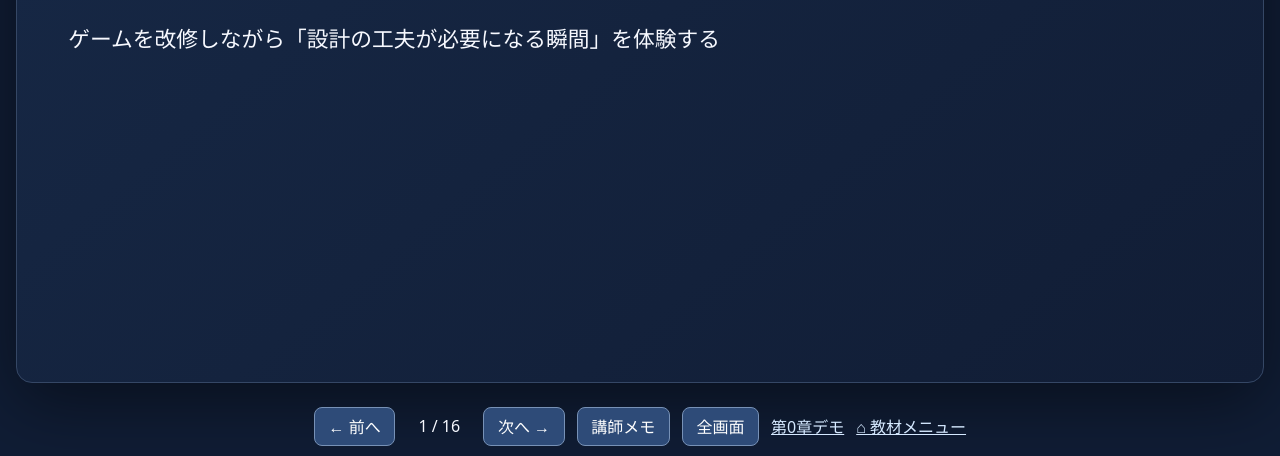
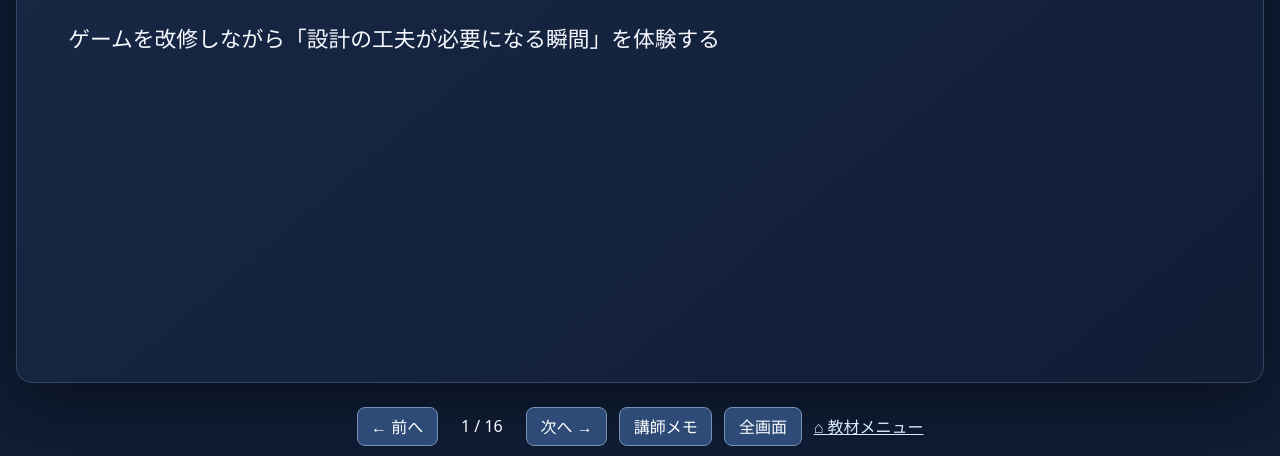
Before and after one commit to Sarajevo001/oop-rpg-workshop, a plain HTML site: page src/public/presentations/chapter0/index.html in a window 1280 px wide. Shown: the part 344-800 px from the top of the page. Drawn offline with Linux system fonts and the light colour scheme.

Commit message:
Remove redundant chapter 0 demo link from slide navigation

```diff
--- a/src/public/presentations/chapter0/index.html
+++ b/src/public/presentations/chapter0/index.html
@@ -90,7 +90,7 @@ target.hp = Math.max(0, target.hp - damage);</div><p class="description">敵ス
 <section class="slide" hidden><div class="kicker">RPG WORKSHOP / chapter0</div><h1>クラスの考え方には歴史がある</h1><div class="detail"><div class="detail-card"><h2>今回の目的</h2><p>この講座は、動作だけでなく追加要求による変更負担を学びます。</p></div><div class="detail-card"><h2>やること</h2><p>クラスの考え方が発展してきた背景を紹介。</p></div><div class="detail-card"><h2>確認するポイント</h2><ul><li>どの要求が追加され、どのオブジェクト・条件・処理を変更する必要があるかを整理してください。</li><li>実行結果とコードの対応も確認しましょう。</li></ul></div></div></section>
 <section class="slide" aria-label="スライド8" hidden><div class="kicker">RPG WORKSHOP / 導入・第0章</div><h1>敵だったスライムを、仲間にしたい！</h1><div class="feature ">敵スライム　→　仲間スライム？</div><p class="description">さて、どうやって追加しましょう？</p><aside class="speaker" hidden>2分：第1章への橋渡し。解決策を先に示さない。</aside></section>
 <section class="slide" hidden><div class="kicker">RPG WORKSHOP / chapter0</div><h1>敵だったスライムを、仲間にしたい！</h1><div class="detail"><div class="detail-card"><h2>今回の目的</h2><p>クラスは定義で、newによって作られるオブジェクトは別々の状態を持ちます。</p></div><div class="detail-card"><h2>やること</h2><p>さて、どうやって追加しましょう？</p></div><div class="detail-card"><h2>確認するポイント</h2><ul><li>どの要求が追加され、どのオブジェクト・条件・処理を変更する必要があるかを整理してください。</li><li>実行結果とコードの対応も確認しましょう。</li></ul></div></div></section></main>
-<nav class="controls" aria-label="スライド操作"><button id="prev" type="button">← 前へ</button><span id="count" aria-live="polite">1 / 8</span><button id="next" type="button">次へ →</button><button id="notes" type="button" aria-pressed="false">講師メモ</button><button id="full" type="button">全画面</button><a href="../../examples/chapter0/demo/" style="color:#d5e9ff">第0章デモ</a><a href="../../" class="home-link" style="color:#d5e9ff" aria-label="教材メニューに戻る">⌂ 教材メニュー</a></nav>
+<nav class="controls" aria-label="スライド操作"><button id="prev" type="button">← 前へ</button><span id="count" aria-live="polite">1 / 8</span><button id="next" type="button">次へ →</button><button id="notes" type="button" aria-pressed="false">講師メモ</button><button id="full" type="button">全画面</button><a href="../../" class="home-link" style="color:#d5e9ff" aria-label="教材メニューに戻る">⌂ 教材メニュー</a></nav>
 <script>
 (() => {
   'use strict';
```
